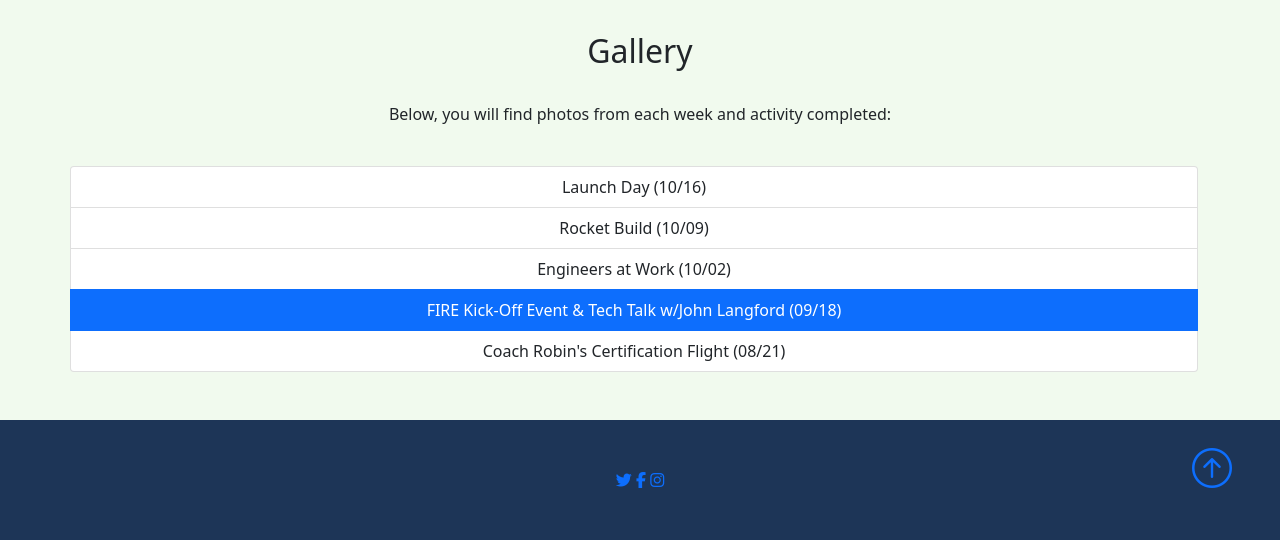
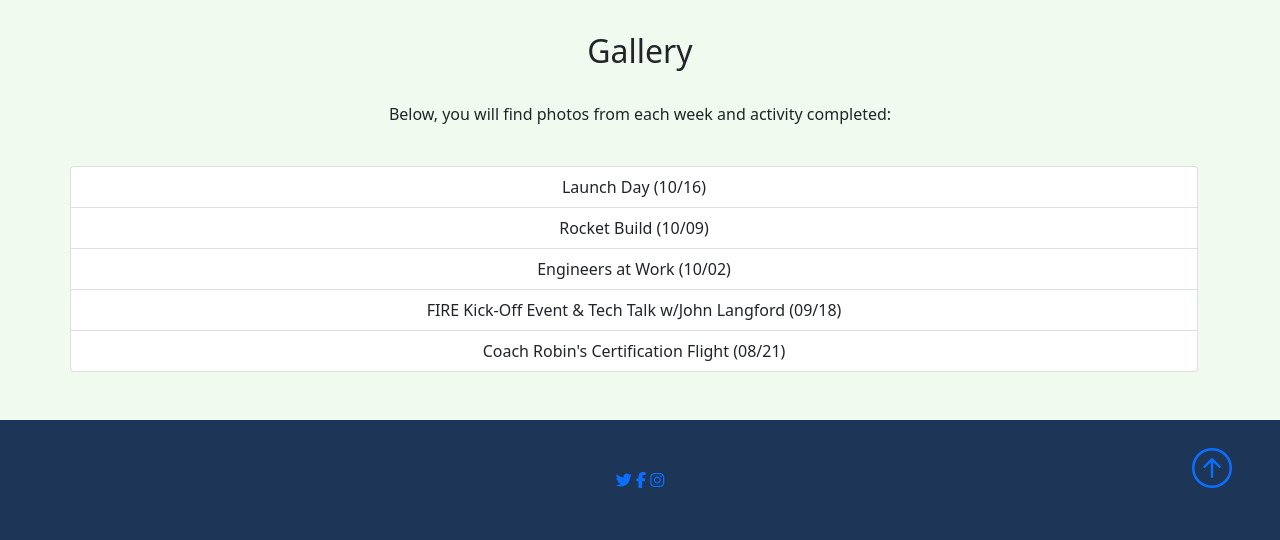
Before and after one commit to weflyrockets/weflyrockets.github.io, a plain HTML site: page pages/gallery.html in a window 1280 px wide. Shown: the part 722-1262 px from the top of the page. Drawn offline with nearby package versions, Linux system fonts and the light colour scheme.

Commit message:
Update gallery.html

```diff
--- a/pages/gallery.html
+++ b/pages/gallery.html
@@ -55,7 +55,7 @@
           <a href="#" class="list-group-item list-group-item-action">Launch Day (10/16)</a>
           <a href="#" class="list-group-item list-group-item-action">Rocket Build (10/09)</a>
           <a href="https://drive.google.com/drive/folders/1UfoaVef_LsqeEpmjlB7lz4QDecAVk2Hg?usp=sharing" class="list-group-item list-group-item-action">Engineers at Work (10/02)</a>
-          <a href="https://drive.google.com/drive/folders/1iQWr6J4dSJAPYJNURrn-eZftxVosVG-n?usp=sharing" class="list-group-item list-group-item-action active" aria-current="true">
+          <a href="https://drive.google.com/drive/folders/1iQWr6J4dSJAPYJNURrn-eZftxVosVG-n?usp=sharing" class="list-group-item list-group-item-action">
             FIRE Kick-Off Event & Tech Talk w/John Langford (09/18)
           </a>
           <a href="https://drive.google.com/drive/folders/1OQtiBOQ9ORPNgVVGFtKzRrpHnzpYRJ3y?usp=sharing" class="list-group-item list-group-item-action">Coach Robin's Certification Flight (08/21)</a>
```
